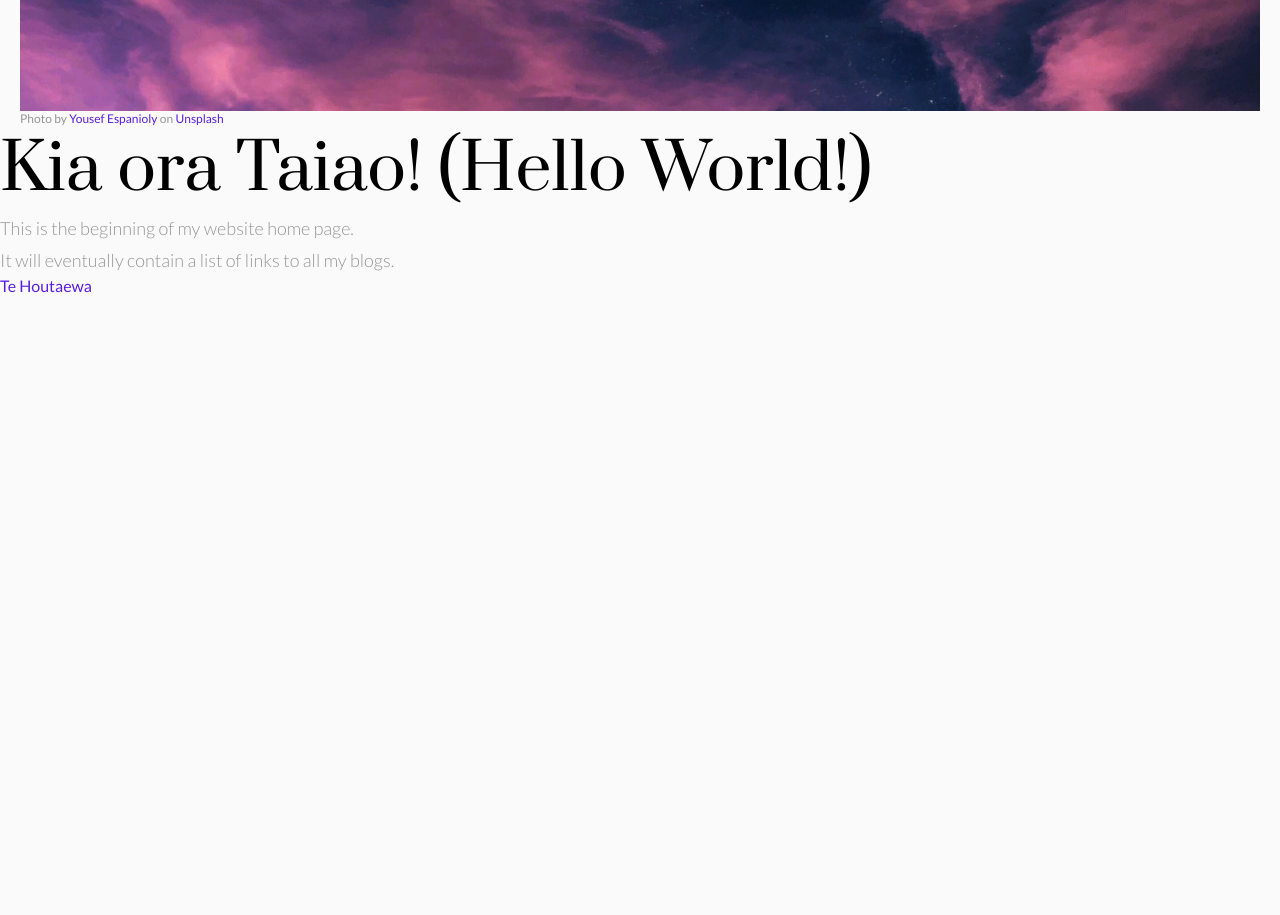
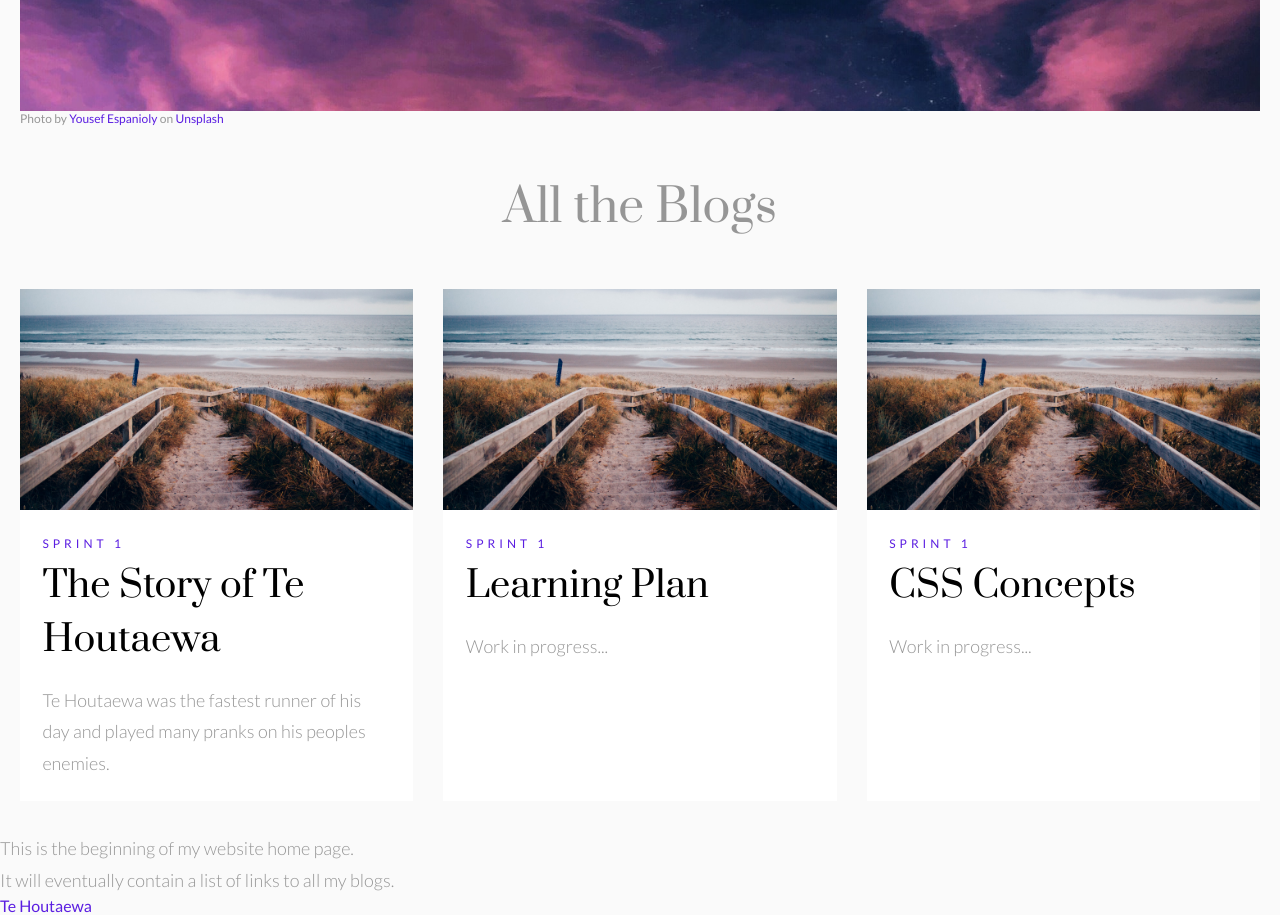
Before and after one commit to sandra-laban/sandra-laban.github.io, a plain HTML site: page index.html in a window 1280 px wide. Shown: the part 441-1356 px from the top of the page. Before the commit the page ends 800 px from the top, so only its background shows below. Drawn offline with Linux system fonts and the light colour scheme.

Commit message:
blog cards added

```diff
--- a/index.html
+++ b/index.html
@@ -9,7 +9,7 @@
       href="https://fonts.googleapis.com/css2?family=Lato:wght@300;400&family=Prata&display=swap"
       rel="stylesheet"
     />
-    <title>My blog</title>
+    <title>Sandra Blog</title>
   <body>
      <!-- Navigation bar -->
      <header class="header">
@@ -39,8 +39,76 @@
         </span>
       </div>
     </div>
+    <!-- wpapper ends -->
+    <div class="wrapper">
+      <main class="main-area">
+        <div class="centered">
+          <h2 id="blog">All the Blogs</h2>
+          <section class="cards">
+            <article class="card">
+              <a href="./blog/te-houtaewa-template.html">
+                <picture class="thumbnail">
+                  <img
+                    src="./images/tim-marshall-2FFh56Q9jWs-unsplash.jpg"
+                    alt="tim-marshall-2FFh56Q9jWs-unsplash"
+                  />
+                </picture>
+                <div class="card-content">
+                  <p class="sprints">Sprint 1</p>
+                  <h3>The Story of Te Houtaewa</h3>
+                  <p>
+                    Te Houtaewa was the fastest runner of his day and played
+                    many pranks on his peoples enemies.
+                  </p>
+                </div>
+                <!-- .card-content -->
+              </a>
+            </article>
+            <!-- .card -->
+
+            <article class="card">
+              <a href="#">
+                <picture class="thumbnail">
+                  <img
+                    src="./images/tim-marshall-2FFh56Q9jWs-unsplash.jpg"
+                    alt="tim-marshall-2FFh56Q9jWs-unsplash"
+                  />
+                </picture>
+                <div class="card-content">
+                  <p class="sprints">Sprint 1</p>
+                  <h3>Learning Plan</h3>
+                  <p>Work in progress...</p>
+                </div>
+                <!-- .card-content -->
+              </a>
+            </article>
+            <!-- .card -->
+
+            <article class="card">
+              <a href="#">
+                <picture class="thumbnail">
+                  <img
+                    src="./images/tim-marshall-2FFh56Q9jWs-unsplash.jpg"
+                    alt="tim-marshall-2FFh56Q9jWs-unsplash"
+                  />
+                </picture>
+                <div class="card-content">
+                  <p class="sprints">Sprint 1</p>
+                  <h3>CSS Concepts</h3>
+                  <p>Work in progress...</p>
+                </div>
+                <!-- .card-content -->
+              </a>
+            </article>
+            <!-- .card -->
+            <!-- .card -->
+          </section>
+          <!-- .cards -->
+        </div>
+        <!-- .centered -->
+      </main>
+    </div>
     <!-- wpapper ends-->
-    <h1>Kia ora Taiao! (Hello World!)</h1>
     <p> This is the beginning of my website home page.</p>
     <p> It will eventually contain a list of links to all my blogs. </p>
     <a href="./blog/te-houtaewa-template.html">Te Houtaewa</a>
--- a/styles/main.css
+++ b/styles/main.css
@@ -109,3 +109,53 @@ p {
   font-size: 12px;
   color: var(--gray);
 }
+/* Cards */
+img {
+  display: block;
+  border: 0;
+  width: 100%;
+  height: auto;
+}
+
+.card {
+  background: var(--white);
+  margin-bottom: 2em;
+}
+
+.card a {
+  color: var(--black);
+  text-decoration: none;
+}
+
+.card a:hover {
+  box-shadow: 3px 3px 8px hsl(0, 0%, 80%);
+}
+
+.card-content {
+  padding: 1.4em;
+}
+
+.card-content h3 {
+  margin-top: 0;
+  margin-bottom: 0.5em;
+}
+
+/* Flexbox stuff */
+
+@media screen and (min-width: 40em) {
+  .cards {
+    display: flex;
+    flex-wrap: wrap;
+    justify-content: space-between;
+  }
+
+  .card {
+    flex: 0 1 calc(50% - 1em);
+  }
+}
+
+@media screen and (min-width: 60em) {
+  .card {
+    flex: 0 1 calc(33% - 1em);
+  }
+}
```
Also changed, not shown: blog/te-houtaewa-template.html (+15 -13 lines).
